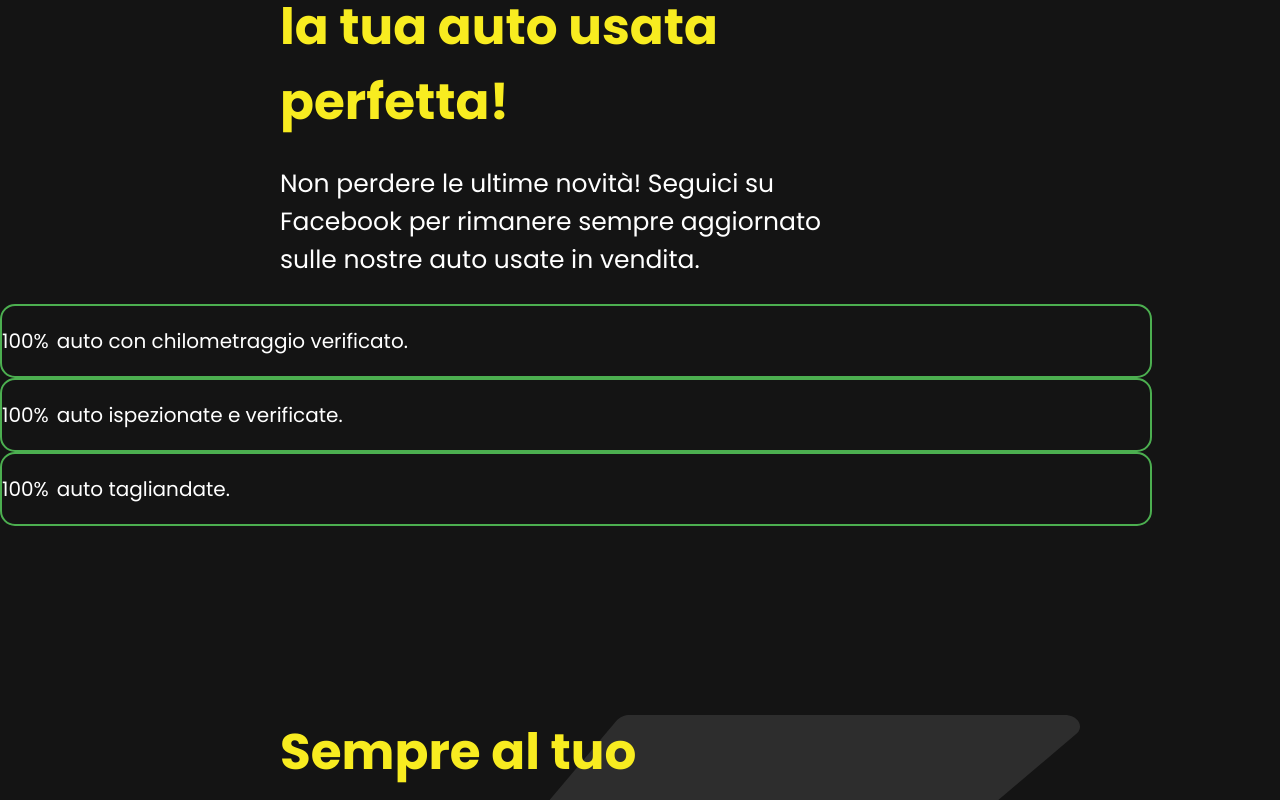
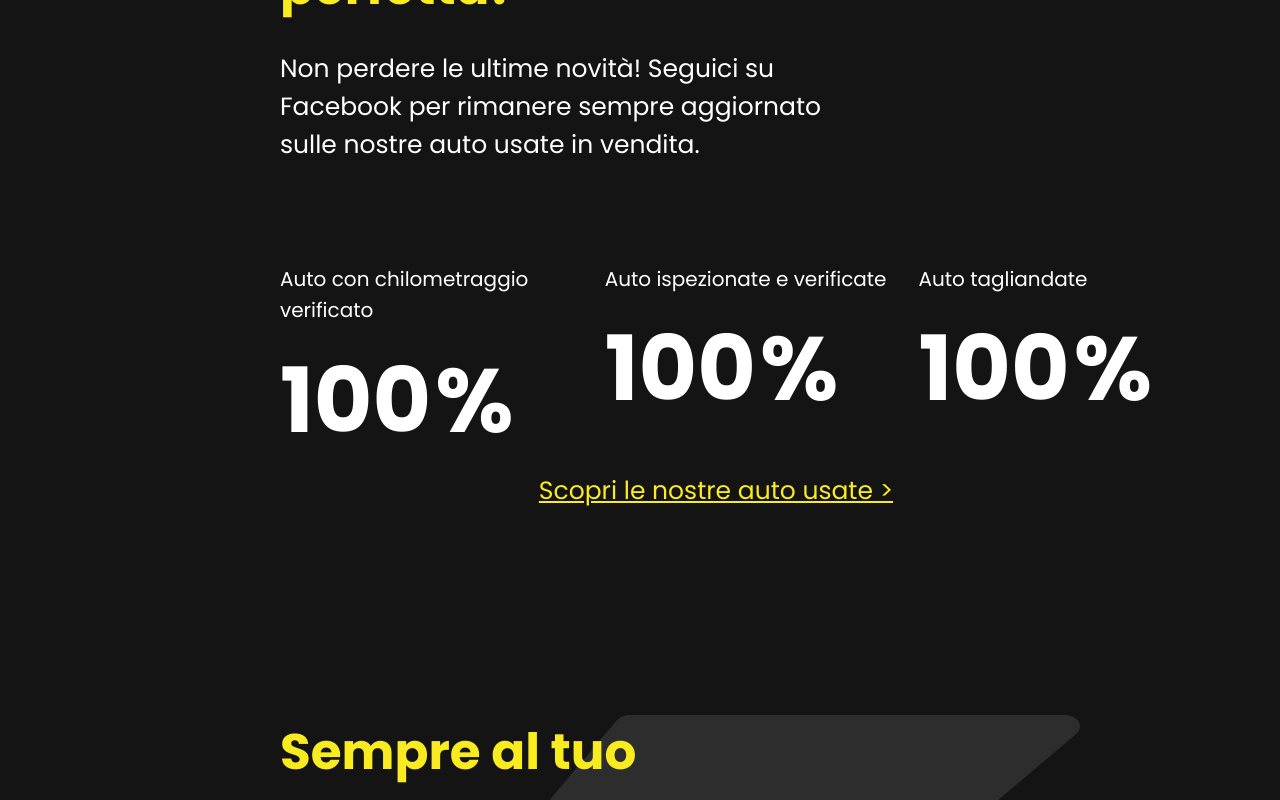
Before and after one commit to michelepatella/mmeletricarservice.it, a React (Create React App) app: page / in a window 1280 px wide. Shown: the part 6590-7390 px from the top of the page. Built offline with nearby package versions, Linux system fonts and the light colour scheme.

Commit message:
updates on auto usate section

```diff
--- a/src/css/App.css
+++ b/src/css/App.css
@@ -14,7 +14,6 @@ html, body {
   /**colors**/
   --background_color: #141414;
   --accent_color: #F8EC20;
-  --green_color: #4CAF50;
 
   /**font-size**/
   /*----menu----*/
@@ -172,4 +171,11 @@ html, body {
   --contact_button_border_radius: 20px;
   --contact_button_padding: 20px;
   --contact_buttons_margin_top: 200px;
+
+  /**auto usate**/
+  --margin_top_statistic_division: 100px;
+  --percentage_font_size_big: 90px;
+  --percentage_font_size_medium_portrait: 70px;
+  --percentage_font_size_medium_landscape: 80px;
+  --percentage_font_size_small: 50px;
 }
--- a/src/css/servizi/auto usate/AutoUsate.css
+++ b/src/css/servizi/auto usate/AutoUsate.css
@@ -1,10 +1,9 @@
 .auto-usate-container {
+    width: 90%;
     height: 100vh;
-    width: 90%;
     text-align: center;
     position: relative;
     top: 0;
-    overflow: hidden;
     background-color: var(--background_color);
 }
 
@@ -53,6 +52,26 @@
         color: white;
         margin-left: var(--cns_h2_p_margin_left_big);
     }
+
+    .custom-statistic-grid {
+        display: grid;
+        grid-template-columns: auto auto auto;
+        align-items: start;
+        justify-content: start;
+        text-align: left;
+        gap: 2rem;
+        margin-left: var(--cns_h2_p_margin_left_big);
+        margin-top: var(--margin_top_statistic_division);
+    }
+
+    .facebook-link {
+        color: var(--accent_color);
+        font-family: Poppins;
+        text-align: left;
+        margin-left: var(--cns_h2_p_margin_left_big);
+        font-size: var(--p_size_big);
+        margin-bottom: 0;
+    }
 }
 
 /* Medium screen portrait */
@@ -74,6 +93,17 @@
         margin-left: var(--cns_h2_p_margin_left_medium_portrait);
     }
 
+    .custom-statistic-grid {
+        display: grid;
+        grid-template-rows: auto auto auto;
+        align-items: start;
+        justify-content: start;
+        text-align: left;
+        gap: 2rem;
+        margin-left: var(--cns_h2_p_margin_left_medium_portrait);
+        margin-top: var(--margin_top_statistic_division);
+    }
+
 }
 
 /* Medium screen landscape*/
@@ -93,6 +123,17 @@
         text-align: left;
         color: white;
         margin-left: var(--cns_h2_p_margin_left_medium_landscape);
+    }
+
+    .custom-statistic-grid {
+        display: grid;
+        grid-template-rows: auto auto auto;
+        align-items: start;
+        justify-content: start;
+        text-align: left;
+        gap: 2rem;
+        margin-left: var(--cns_h2_p_margin_left_medium_landscape);
+        margin-top: var(--margin_top_statistic_division);
     }
 }
 
--- a/src/css/servizi/auto usate/CardAutoUsate.css
+++ b/src/css/servizi/auto usate/CardAutoUsate.css
@@ -1,39 +1,34 @@
-.cardAutoUsate{
-    border-radius: 15px;
-    border: 2px solid;
-    border-color: var(--green_color);
-}
-
 /* ------ Big screen -------*/
 @media (min-width: 1025px) {
 
-    .card-auto-usate-description{
+    .custom-statistic .ant-statistic-content {
+        font-size: var(--percentage_font_size_big);
+        color: white;
+        font-weight: bold;
         font-family: Poppins;
-        color: white;
-        font-size: var(--servizio_and_card_auto_usate_description_size_big);
     }
 
-    .card-auto-usate-percentage{
+    .custom-statistic .ant-statistic-title {
+        font-size: var(--secondary_text_size_big);
+        color: white;
         font-family: Poppins;
-        color: white;
-        font-size: var(--servizio_and_card_auto_usate_description_size_big);
     }
-
 }
 
 /* Medium screen portrait */
 @media (min-width: 768px) and (max-width: 1024px) and (orientation: portrait) {
 
-    .card-auto-usate-description{
+    .custom-statistic .ant-statistic-content {
+        font-size: var(--percentage_font_size_medium_portrait);
+        color: white;
+        font-weight: bold;
         font-family: Poppins;
-        color: white;
-        font-size: var(--servizio_and_card_auto_usate_description_size_medium_portrait);
     }
 
-    .card-auto-usate-percentage{
+    .custom-statistic .ant-statistic-title {
+        font-size: var(--secondary_text_size_medium);
+        color: white;
         font-family: Poppins;
-        color: white;
-        font-size: var(--servizio_and_card_auto_usate_description_size_medium_portrait);
     }
 
 }
@@ -41,16 +36,17 @@
 /* Medium screen landscape*/
 @media (min-height: 768px) and (max-width: 1024px) and (orientation: landscape) {
 
-    .card-auto-usate-description{
+    .custom-statistic .ant-statistic-content {
+        font-size: var(--percentage_font_size_medium_landscape);
+        color: white;
+        font-weight: bold;
         font-family: Poppins;
-        color: white;
-        font-size: var(--servizio_and_card_auto_usate_description_size_medium_landscape);
     }
 
-    .card-auto-usate-percentage{
+    .custom-statistic .ant-statistic-title {
+        font-size: var(--secondary_text_size_medium);
+        color: white;
         font-family: Poppins;
-        color: white;
-        font-size: var(--servizio_and_card_auto_usate_description_size_medium_landscape);
     }
 
 }
@@ -58,16 +54,17 @@
 /* Small screen portrait*/
 @media (max-width: 767px) {
 
-    .card-auto-usate-description{
+    .custom-statistic .ant-statistic-content {
+        font-size: var(--percentage_font_size_small);
+        color: white;
+        font-weight: bold;
         font-family: Poppins;
-        color: white;
-        font-size: var(--servizio_and_card_auto_usate_description_size_small);
     }
 
-    .card-auto-usate-percentage{
+    .custom-statistic .ant-statistic-title {
+        font-size: var(--secondary_text_size_small);
+        color: white;
         font-family: Poppins;
-        color: white;
-        font-size: var(--servizio_and_card_auto_usate_description_size_small);
     }
 
 }
@@ -75,16 +72,17 @@
 /* Small screen landscape*/
 @media (max-height: 767px) and (orientation: landscape) and (max-width: 1024px) {
 
-    .card-auto-usate-description{
+    .custom-statistic .ant-statistic-content {
+        font-size: var(--percentage_font_size_small);
+        color: white;
+        font-weight: bold;
         font-family: Poppins;
-        color: white;
-        font-size: var(--servizio_and_card_auto_usate_description_size_small);
     }
 
-    .card-auto-usate-percentage{
+    .custom-statistic .ant-statistic-title {
+        font-size: var(--secondary_text_size_small);
+        color: white;
         font-family: Poppins;
-        color: white;
-        font-size: var(--servizio_and_card_auto_usate_description_size_small);
     }
 
 }
--- a/src/js/constants.js
+++ b/src/js/constants.js
@@ -48,7 +48,7 @@ export const SERVIZI = [
     {title: "Ricarica aria condizionata", description: "Ripristino del gas refrigerante per garantire un climatizzatore efficiente e aria fresca.", icon: '/icons/airIcon.svg'},
     {title: "Diagnosi iniezione", description: "Analisi e riparazione dei sistemi di iniezione per ottimizzare le prestazioni del motore.", icon: '/icons/fuelIcon.svg'},
     {title: "Duplicazione chiavi e telecomandi", description: "Realizzazione di copie di chiavi e telecomandi per ogni tipo di veicolo.", icon: '/icons/keyIcon.svg'},
-    {title: "Diagnosi elettronica", description: "ndividuazione e risoluzione di guasti elettronici per un’analisi precisa del tuo veicolo.", icon: '/icons/diagnosisIcon.svg'},
+    {title: "Diagnosi elettronica", description: "Individuazione e risoluzione di guasti elettronici per un’analisi precisa del tuo veicolo.", icon: '/icons/diagnosisIcon.svg'},
     {title: "Veicoli ibridi ed elettrici", description: "Manutenzione specializzata per veicoli ibridi ed elettrici.", icon: '/icons/electricar.svg'},
     {title: "Installazione del sistema antifurto Igla", description: "Sistema digitale con inibizione di avvio, blocco motore, allarme sonoro e visivo, geolocalizzazione. Protegge contro ogni tipo di furto, mantiene la garanzia del veicolo ed è completamente nascosto.", icon: '/icons/antiTheftIcon.svg'}
 ];
@@ -62,7 +62,8 @@ export const AUTO_USATE_TITLE = "Cerchi di più? Scopri la tua \n" +
     "auto usata perfetta!";
 export const AUTO_USATE_DESCRIPTION = "Non perdere le ultime novità! Seguici su Facebook per rimanere sempre aggiornato sulle nostre auto usate in vendita.";
 export const CARD_AUTO_USATE = [
-    {description: "auto con chilometraggio verificato."},
-    {description: "auto ispezionate e verificate."},
-    {description: "auto tagliandate."}
+    {description: "Auto con chilometraggio verificato"},
+    {description: "Auto ispezionate e verificate"},
+    {description: "Auto tagliandate"}
 ]
+export const FACEBOOK_LINK_AUTO_USATE = "Scopri le nostre auto usate >"
--- a/src/js/servizi/auto usate/AutoUsate.js
+++ b/src/js/servizi/auto usate/AutoUsate.js
@@ -1,7 +1,14 @@
 import '../../../css/servizi/auto usate/AutoUsate.css';
 import React, { useEffect, useRef } from "react";
-import {AUTO_USATE_TITLE, AUTO_USATE_DESCRIPTION, CARD_AUTO_USATE} from "../../constants";
+import {
+    AUTO_USATE_TITLE,
+    AUTO_USATE_DESCRIPTION,
+    CARD_AUTO_USATE,
+    FACEBOOK_LINK_AUTO_USATE,
+    FACEBOOK
+} from "../../constants";
 import CardAutoUsate from "./CardAutoUsate";
+import {Row} from "antd";
 
 /**
  * This component contains the auto usate section
@@ -50,6 +57,7 @@ function AutoUsate() {
             {/* Description */}
             <p ref={subtitleRef} className="auto-usate-subtitle">{AUTO_USATE_DESCRIPTION}</p>
 
+            <Row className="custom-statistic-grid" align="center">
                 {/* Add a card division for each informative card */}
                 {CARD_AUTO_USATE.map((cardAutoUsate, index) => (
                     <CardAutoUsate
@@ -57,7 +65,10 @@ function AutoUsate() {
                         description={cardAutoUsate.description}
                     />
                 ))}
+            </Row>
 
+            {/* Facebook link */}
+            <a href={FACEBOOK} className="facebook-link">{FACEBOOK_LINK_AUTO_USATE}</a>
 
         </div>
     );
--- a/src/js/servizi/auto usate/CardAutoUsate.js
+++ b/src/js/servizi/auto usate/CardAutoUsate.js
@@ -1,6 +1,7 @@
-import {Flex} from "antd";
+import {Col, Statistic} from "antd";
 import React from "react";
 import '../../../css/servizi/auto usate/CardAutoUsate.css';
+import CountUp from 'react-countup';
 
 /**
  * This component represents the informative card of auto usate section
@@ -8,15 +9,17 @@ import '../../../css/servizi/auto usate/CardAutoUsate.css';
  * @returns {Element}
  * @constructor
  */
-function CardAutoUsate({description}) {
+function CardAutoUsate({ description }) {
+
+    const formatter = (value) => <CountUp end={value}/>;
+
     return (
-        <div className="cardAutoUsate">
-            <Flex gap="small" align="start" horizontal className="card-auto-usate-container">
-                <p className="card-auto-usate-description">100%</p>
-                <p className="card-auto-usate-description">{description}</p>
-            </Flex>
+        <div>
+            <Col className="statistic-division">
+                <Statistic title={description} value={100} suffix="%" className="custom-statistic" formatter={formatter}/>
+            </Col>
         </div>
-    )
+    );
 }
 
 export default CardAutoUsate;
```
Also changed, not shown: public/icons/cardUsateImage.svg (added). Lines whose indentation alone changed are shown as unchanged.
